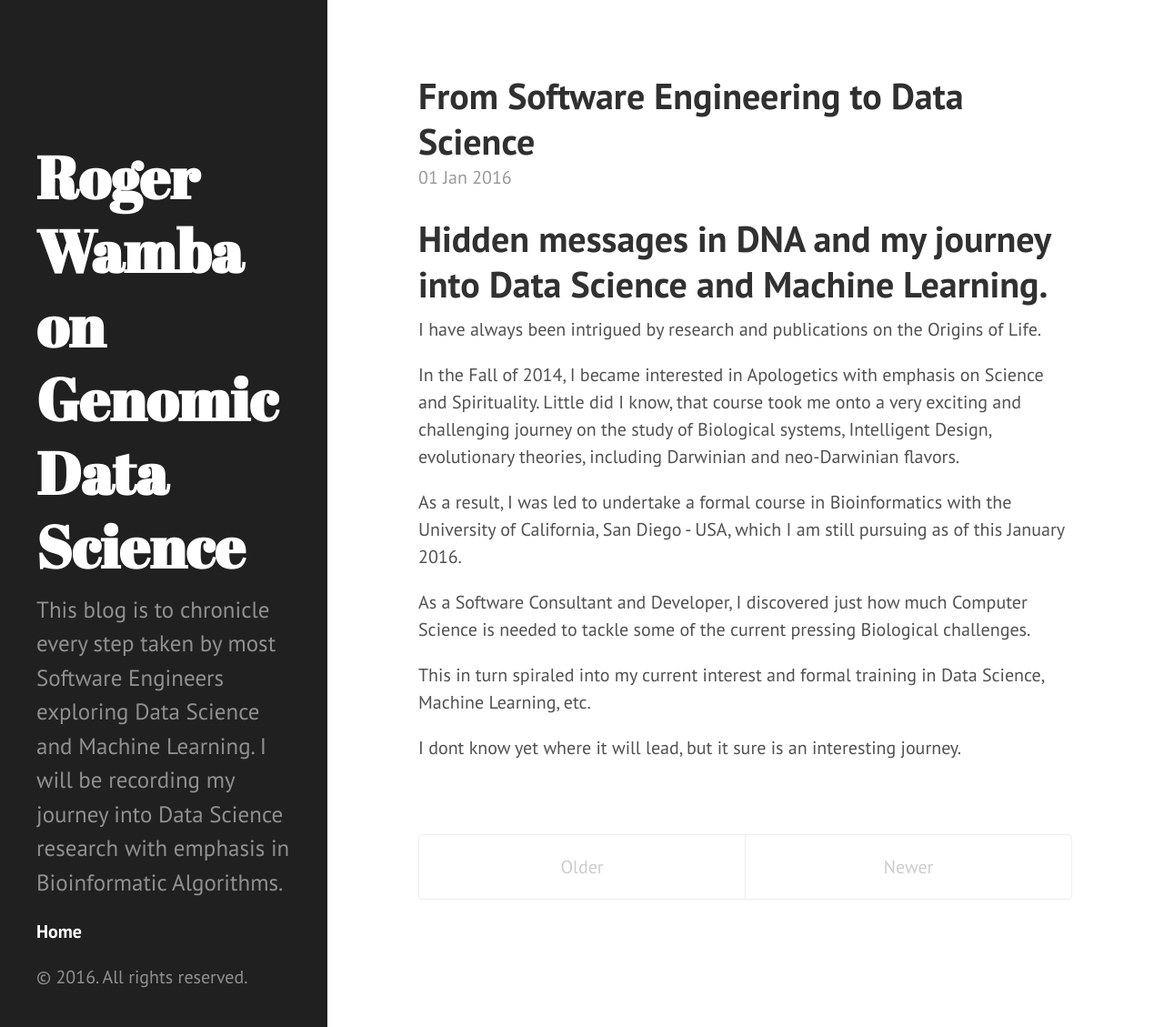
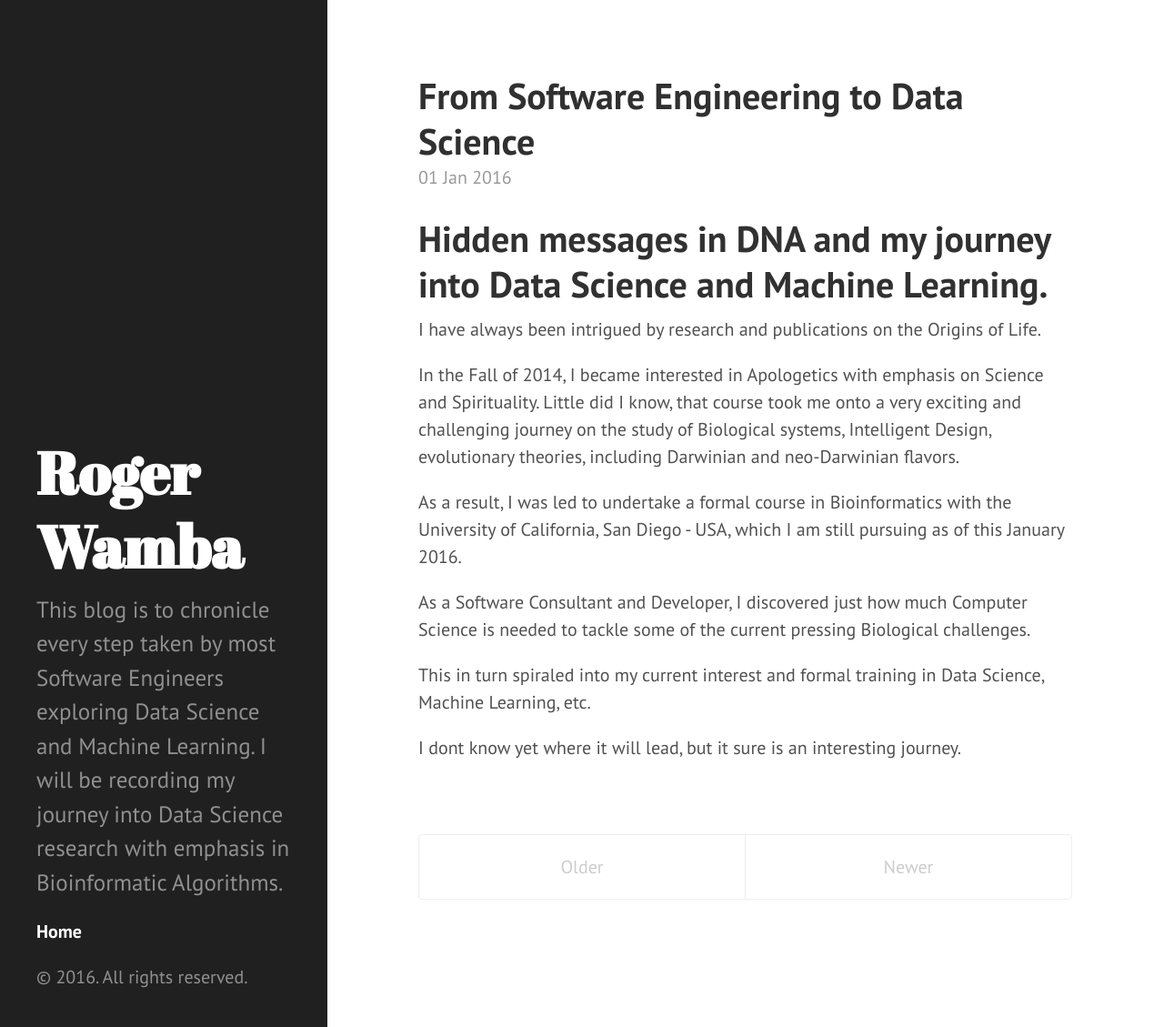
Before and after one commit to rogerwamba/rogerwamba.github.io, a Jekyll site: the page built from index.html, in a window 1280 px wide and 1129 px high. Shown: the whole window at 91% size. Built offline with Jekyll 4.4.1, drawn with Linux system fonts in a browser that asks for light colours; the list of posts is cut into pages by our own code.

Commit message:
Update _config.yml

```diff
--- a/_config.yml
+++ b/_config.yml
@@ -2,7 +2,7 @@ excerpt_separator: ""
 pygments: true
 markdown: kramdown
 url: http://rogerwamba.github.io
-title: Roger Wamba on Genomic Data Science
+title: Roger Wamba
 tagline: A journal of the Journey into Data Science land.
 description: This blog is to chronicle every step taken by most Software Engineers exploring Data Science and Machine Learning. I will be recording my journey into Data Science research with emphasis in Bioinformatic Algorithms.
 paginate: 5
```
